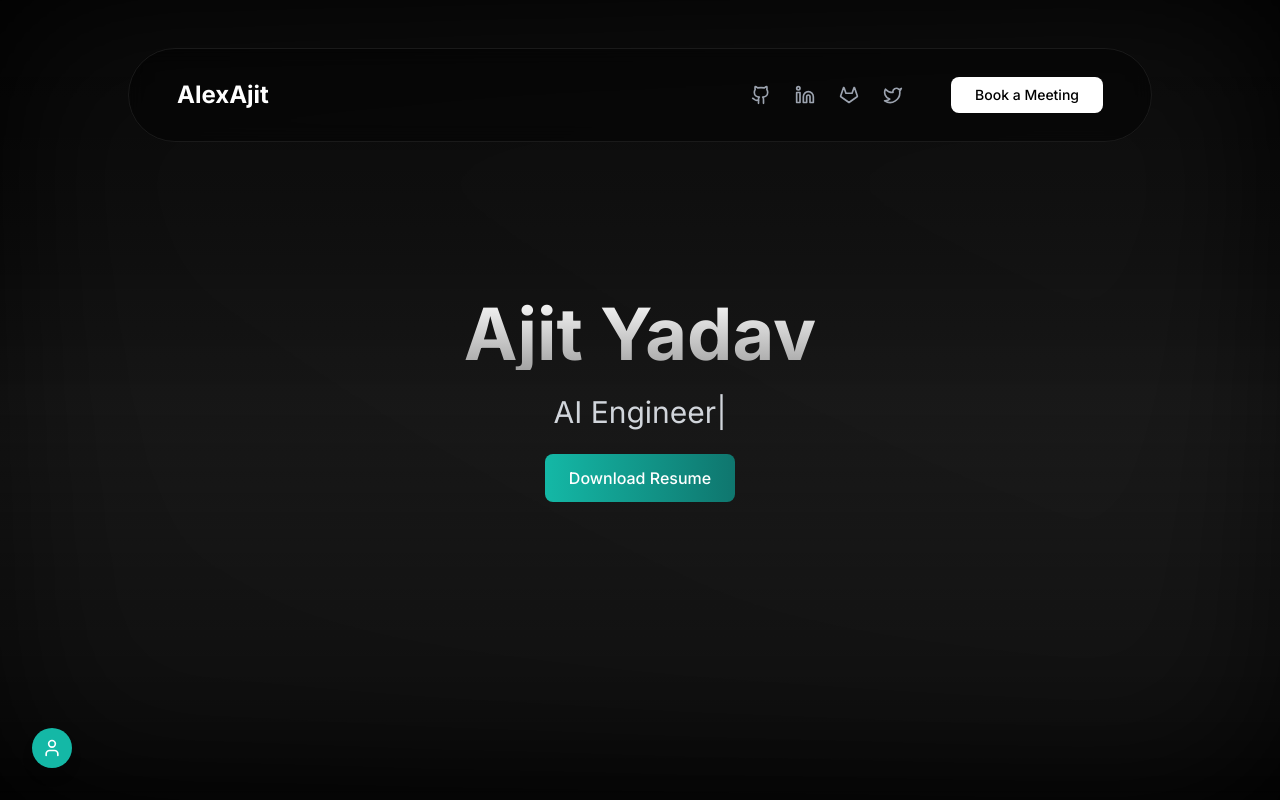
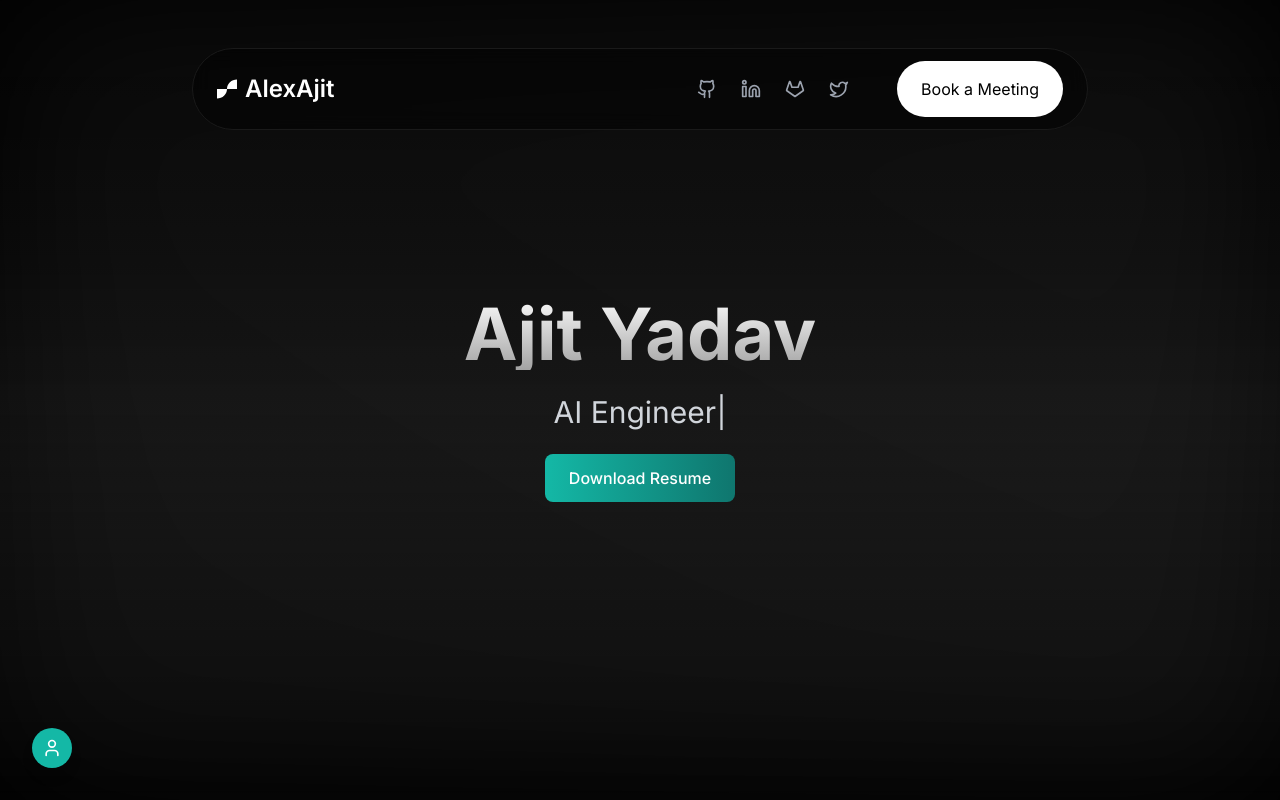
Before and after one commit to AlexAjit/See-My-Portfolio, a Next.js app: page / in a window 1280 px wide. Shown: the top 800 px of the page. Built offline with nearby package versions, Linux system fonts and the light colour scheme.

Commit message:
AddedLogoIcon

```diff
--- a/components/Header.tsx
+++ b/components/Header.tsx
@@ -22,34 +22,43 @@ const Header = () => {
   return (
     <header
       className={`fixed top-6 left-0 w-full z-50 transition-all duration-300 ${
-        scrolled ? "py-4" : "py-6"
+        scrolled ? "py-6" : "py-6"
       }`}
     >
       <div
-        className={`hidden sm:block container max-w-5xl mx-auto px-4 md:px-6 sm:px-6 sm:py-1 rounded-full transition-all duration-300 ${
+        className={`hidden sm:block container max-w-4xl mx-auto px-4 md:px-6 sm:px-6 sm:py-1 rounded-full transition-all duration-300 ${
           scrolled ? "bg-black/40 shadow-lg" : "bg-black/40"
         }`}
         style={{
           backdropFilter: "blur(10px)",
           border: "1px solid",
-      borderColor: "#1a1a1a",
+          borderColor: "#1a1a1a",
         }}
       >
-        <div className="flex justify-between items-center px-6 py-6">
+        <div className="flex justify-between items-center px-0 py-2">
           {/* Logo */}
           <motion.div
             initial={{ opacity: 0, x: -20 }}
             animate={{ opacity: 1, x: 0 }}
             transition={{ duration: 0.5 }}
-            className="flex items-center"
+            className="flex items-center space-x-2"
           >
-            <div className="text-2xl font-bold text-white">AlexAjit</div>
+            <svg
+              width="20"
+              height="20"
+              viewBox="0 0 202 192"
+              fill="white"
+              xmlns="http://www.w3.org/2000/svg"
+            >
+              <path d="m201.945 0v96h-100.972c0-53.0134 45.213-96 100.972-96zm-201.945 192c55.7594 0 100.973-42.987 100.973-96h-100.973z"></path>
+            </svg>
+            <div className="text-white text-2xl font-semibold">AlexAjit</div>
           </motion.div>
 
           {/* Desktop Navigation */}
           <div className="hidden md:flex items-center space-x-12">
             {/* Social Icons */}
-            <div className="flex items-center space-x-6">
+            <div className="flex items-center space-x-6 pl-10">
               <motion.a
                 href="https://github.com/AlexAjit"
                 target="_blank"
@@ -96,14 +105,19 @@ const Header = () => {
               initial={{ opacity: 0, scale: 0.8 }}
               animate={{ opacity: 1, scale: 1 }}
               transition={{ duration: 0.3, delay: 0.5 }}
-              className="flex items-center justify-center bg-white text-black rounded-lg py-2 px-6 transition-all duration-300 hover:bg-gray-100"
+              className="flex items-center justify-center bg-white text-black rounded-full py-4 px-6 transition-all duration-300 hover:bg-gray-100"
+              // className={`bg-white text-black rounded-lg py-2 px-6 transition-all duration-300 hover:bg-gray-100 ${
+              //   scrolled ? "bg-black/40 shadow-lg" : "bg-black/40"
+              // }`}
+              // style={{
+              //   backdropFilter: "blur(10px)",
+              // }}
               whileHover={{ scale: 1.05 }}
               whileTap={{ scale: 0.95 }}
             >
-              <span className="text-sm font-medium">Book a Meeting</span>
+              <span className="text-base font-normal">Book a Meeting</span>
             </motion.a>
           </div>
-
         </div>
       </div>
 
@@ -117,11 +131,27 @@ const Header = () => {
           style={{
             backdropFilter: "blur(20px)",
             border: "1px solid",
-      borderColor: "#1a1a1a",
+            borderColor: "#1a1a1a",
           }}
         >
           <div className="flex items-center justify-between h-16">
-            <h1 className="text-white text-xl font-bold">AlexAjit</h1>
+            <motion.div
+              initial={{ opacity: 0, x: -20 }}
+              animate={{ opacity: 1, x: 0 }}
+              transition={{ duration: 0.5 }}
+              className="flex items-center space-x-2"
+            >
+              <svg
+                width="20"
+                height="20"
+                viewBox="0 0 202 192"
+                fill="white"
+                xmlns="http://www.w3.org/2000/svg"
+              >
+                <path d="m201.945 0v96h-100.972c0-53.0134 45.213-96 100.972-96zm-201.945 192c55.7594 0 100.973-42.987 100.973-96h-100.973z"></path>
+              </svg>
+              <div className="text-white text-xl font-semibold">AlexAjit</div>
+            </motion.div>
 
             {/* Menu Button */}
             <motion.button
```
